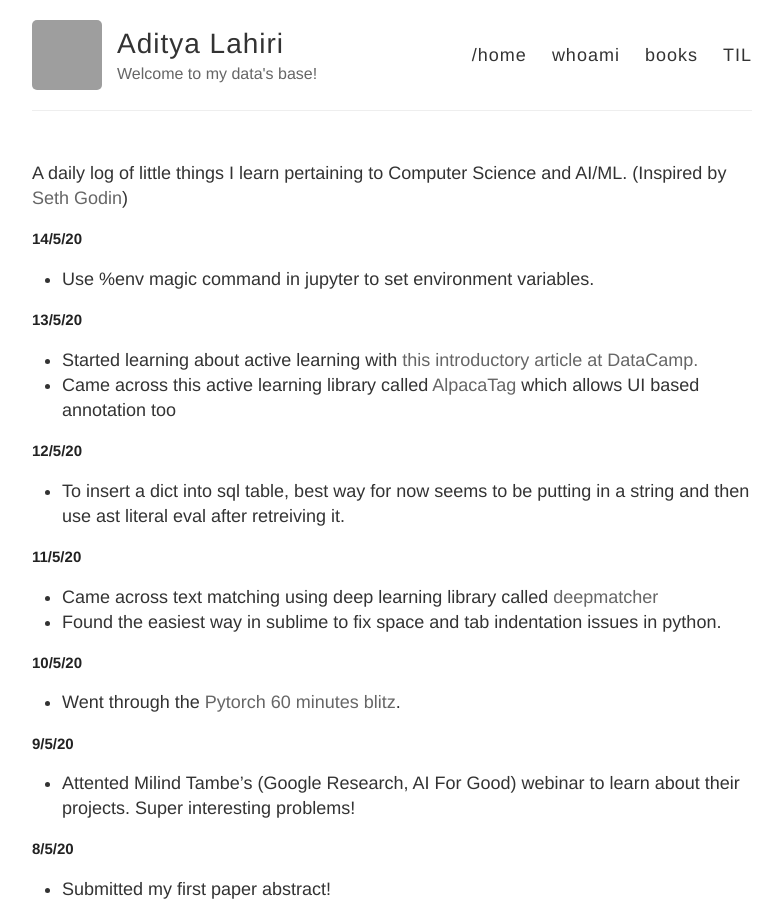
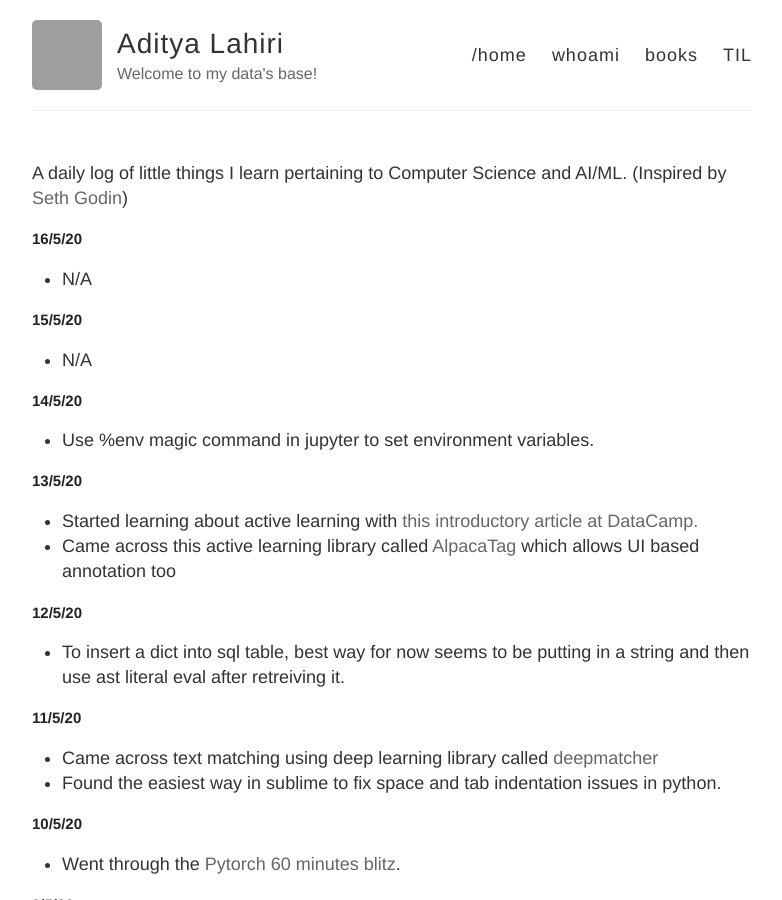
Before and after one commit to adityalahiri/adityalahiri.github.io, a Jekyll site: the page built from TIL.md, in a window 1280 px wide and 900 px high. Shown: the whole window, without its empty margins (248-1030 px from the left). Built offline with Jekyll 4.4.1, drawn with Linux system fonts in a browser that asks for light colours; our own code applies the rules of GitHub Pages for plain Markdown files; grey boxes are pictures that could not be loaded.

Commit message:
Update for 15/5/20 & 16/5/20

```diff
--- a/TIL.md
+++ b/TIL.md
@@ -1,10 +1,17 @@
 A daily log of little things I learn pertaining to Computer Science and AI/ML.
 (Inspired by [Seth Godin](https://seths.blog/))
+
+## 16/5/20
+
+* N/A
+
+## 15/5/20
+
+* N/A
 
 ## 14/5/20
 
 * Use %env magic command in jupyter to set environment variables.
-
 
 ## 13/5/20
 
```
